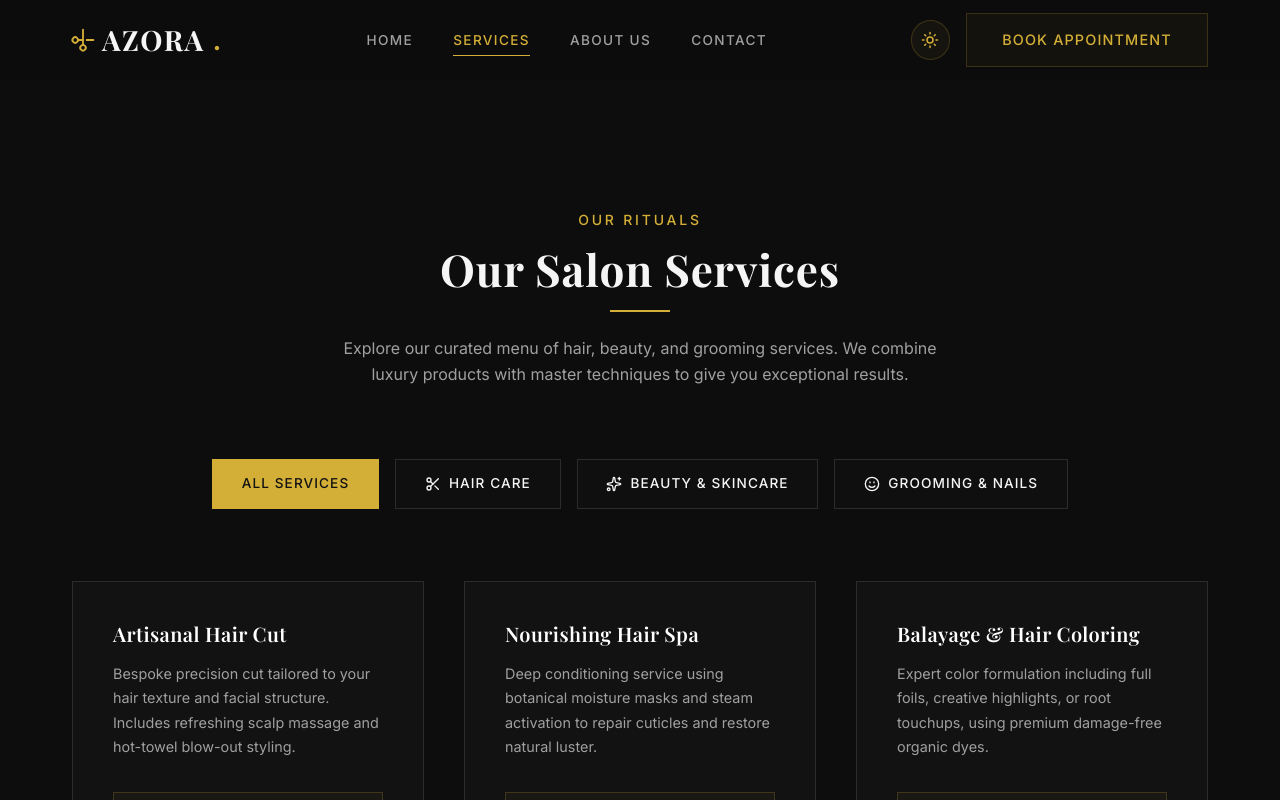
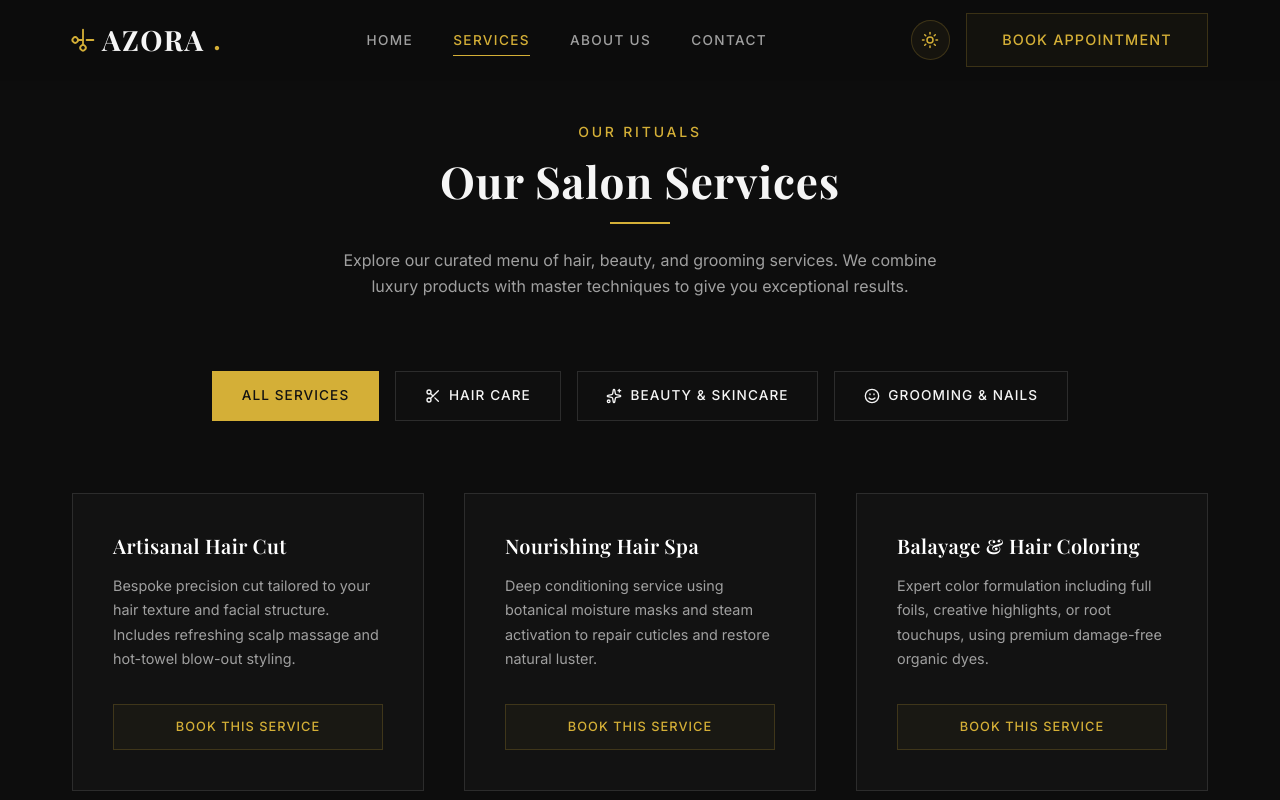
Before and after one commit to CriMenio/azora, a React (Vite) app: page /about in a window 1280 px wide. Both pictures are taken after a click on the button "EXPLORE SERVICES". Shown: the top 800 px of the page. Built offline with nearby package versions, Linux system fonts and the light colour scheme; no server answers; a web font is replaced by a local one.

Commit message:
remove the space

```diff
--- a/src/components/AboutUs.jsx
+++ b/src/components/AboutUs.jsx
@@ -12,7 +12,7 @@ const STAFF_MEMBERS = [
 
 export default function AboutUs() {
   return (
-    <div className="animate-fade-in section-padding">
+    <div className="animate-fade-in page-padding">
       <div className="container">
         {/* Page Header */}
         <div className="section-header">
--- a/src/components/Contact.jsx
+++ b/src/components/Contact.jsx
@@ -64,7 +64,7 @@ export default function Contact() {
   };
 
   return (
-    <div className="animate-fade-in section-padding">
+    <div className="animate-fade-in page-padding">
       <div className="container">
         {/* Page Header */}
         <div className="section-header">
--- a/src/components/Gallery.jsx
+++ b/src/components/Gallery.jsx
@@ -71,7 +71,7 @@ export default function Gallery() {
   };
 
   return (
-    <div className="animate-fade-in section-padding">
+    <div className="animate-fade-in page-padding">
       <div className="container">
         {/* Page Header */}
         <div className="section-header">
--- a/src/components/Services.jsx
+++ b/src/components/Services.jsx
@@ -94,7 +94,7 @@ export default function Services({ onBookService }) {
     : SERVICES_MENU.filter(s => s.category === activeCategory);
 
   return (
-    <div className="animate-fade-in section-padding">
+    <div className="animate-fade-in page-padding">
       <div className="container">
         {/* Page Header */}
         <div className="section-header">
--- a/src/index.css
+++ b/src/index.css
@@ -149,9 +149,17 @@ a {
   padding: 8rem 0;
 }
 
+.page-padding {
+  padding: 2.5rem 0 6rem;
+}
+
 @media (max-width: 768px) {
   .section-padding {
     padding: 5rem 0;
+  }
+
+  .page-padding {
+    padding: 2rem 0 4rem;
   }
 }
 
```
